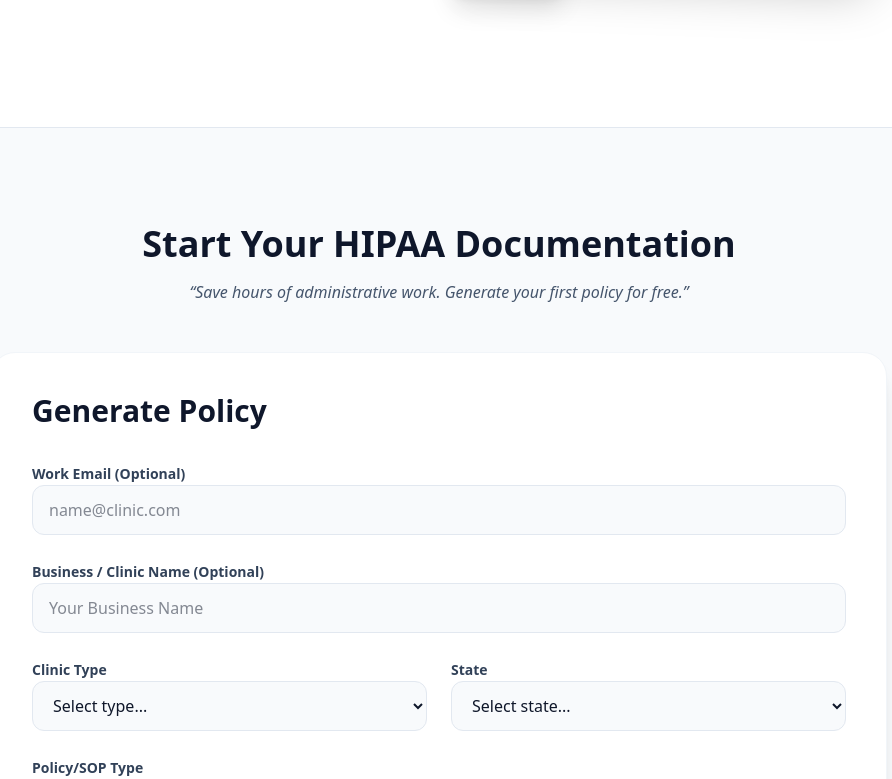
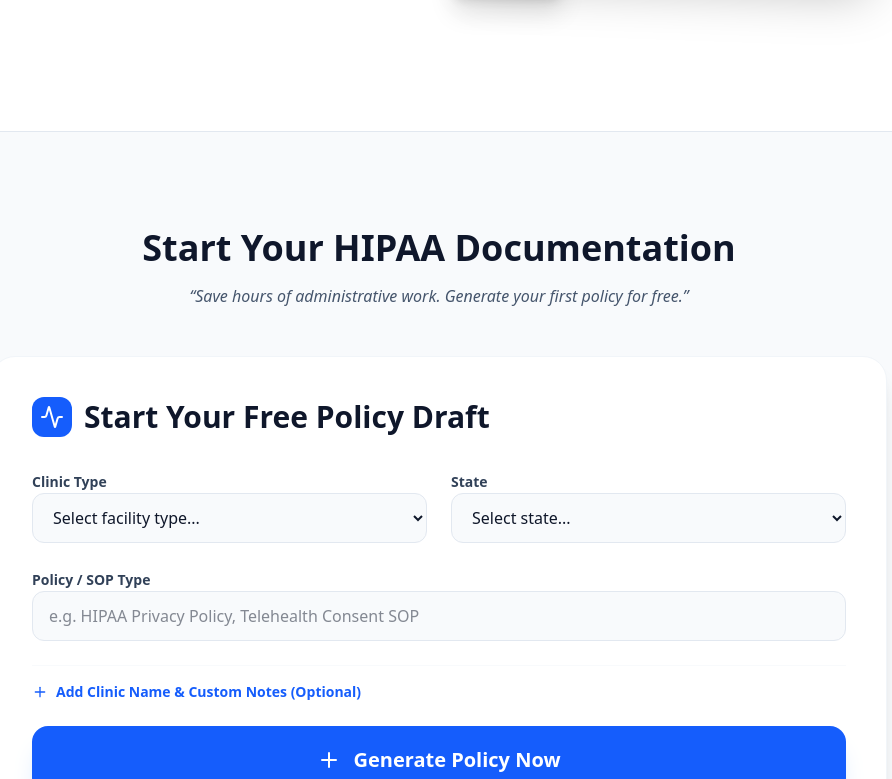
Before and after one commit to jrjr5/policyflow-ai, a Next.js app: page /hipaa-policy-generator in a window 1280 px wide. Shown: the part 2021-2800 px from the top of the page, without its empty margins (201-1093 px from the left). Built offline with nearby package versions, Linux system fonts and the light colour scheme.

Commit message:
Aggressive conversion optimization: high-impact copy, reduced friction generator, sticky mobile CTA, and strategic trust signals

```diff
--- a/src/components/PolicyGenerator.tsx
+++ b/src/components/PolicyGenerator.tsx
@@ -152,41 +152,31 @@ export default function PolicyGenerator() {
   return (
     <div className="w-full">
       <div className="bg-white rounded-3xl p-8 md:p-10 shadow-xl border border-slate-100 mb-8">
-        <h2 className="text-3xl font-bold text-slate-900 mb-8">Generate Policy</h2>
+        <div className="flex items-center gap-3 mb-8">
+          <div className="w-10 h-10 bg-blue-600 rounded-xl flex items-center justify-center text-white">
+            <Activity className="w-6 h-6" />
+          </div>
+          <h2 className="text-3xl font-bold text-slate-900">Start Your Free Policy Draft</h2>
+        </div>
         <form onSubmit={handleGenerate} className="space-y-6">
-          <div className="space-y-2">
-            <label className="text-sm font-semibold text-slate-700">Work Email (Optional)</label>
-            <input
-              type="email"
-              placeholder="name@clinic.com"
-              className="w-full bg-slate-50 border border-slate-200 rounded-xl px-4 py-3"
-              value={formData.email}
-              onChange={(e) => setFormData({...formData, email: e.target.value})}
-            />
-          </div>
-          <div className="space-y-2">
-            <label className="text-sm font-semibold text-slate-700">Business / Clinic Name (Optional)</label>
-            <input
-              placeholder="Your Business Name"
-              className="w-full bg-slate-50 border border-slate-200 rounded-xl px-4 py-3"
-              value={formData.businessName}
-              onChange={(e) => setFormData({...formData, businessName: e.target.value})}
-            />
-          </div>
           <div className="grid md:grid-cols-2 gap-6">
             <div className="space-y-2">
               <label className="text-sm font-semibold text-slate-700">Clinic Type</label>
-              <select required className="w-full bg-slate-50 border border-slate-200 rounded-xl px-4 py-3" value={formData.clinicType} onChange={(e) => setFormData({...formData, clinicType: e.target.value})}>
-                <option value="">Select type...</option>
+              <select required className="w-full bg-slate-50 border border-slate-200 rounded-xl px-4 py-3 focus:ring-2 focus:ring-blue-500 transition-all" value={formData.clinicType} onChange={(e) => setFormData({...formData, clinicType: e.target.value})}>
+                <option value="">Select facility type...</option>
                 <option value="Telehealth">Telehealth</option>
                 <option value="Wellness Clinic">Wellness Clinic</option>
                 <option value="Weight Loss Clinic">Weight Loss Clinic</option>
                 <option value="Med Spa">Med Spa</option>
+                <option value="IV Therapy">IV Therapy</option>
+                <option value="Psychiatry">Psychiatry</option>
+                <option value="Urgent Care">Urgent Care</option>
+                <option value="Chiropractic">Chiropractic</option>
               </select>
             </div>
             <div className="space-y-2">
               <label className="text-sm font-semibold text-slate-700">State</label>
-              <select required className="w-full bg-slate-50 border border-slate-200 rounded-xl px-4 py-3" value={formData.state} onChange={(e) => setFormData({...formData, state: e.target.value})}>
+              <select required className="w-full bg-slate-50 border border-slate-200 rounded-xl px-4 py-3 focus:ring-2 focus:ring-blue-500 transition-all" value={formData.state} onChange={(e) => setFormData({...formData, state: e.target.value})}>
                 <option value="">Select state...</option>
                 {US_STATES.map((state) => (
                   <option key={state} value={state}>{state}</option>
@@ -196,28 +186,63 @@ export default function PolicyGenerator() {
             </div>
           </div>
           <div className="space-y-2">
-            <label className="text-sm font-semibold text-slate-700">Policy/SOP Type</label>
-            <input required placeholder="e.g. HIPAA Compliance" className="w-full bg-slate-50 border border-slate-200 rounded-xl px-4 py-3" value={formData.policyType} onChange={(e) => setFormData({...formData, policyType: e.target.value})} />
+            <label className="text-sm font-semibold text-slate-700">Policy / SOP Type</label>
+            <input required placeholder="e.g. HIPAA Privacy Policy, Telehealth Consent SOP" className="w-full bg-slate-50 border border-slate-200 rounded-xl px-4 py-3 focus:ring-2 focus:ring-blue-500 transition-all" value={formData.policyType} onChange={(e) => setFormData({...formData, policyType: e.target.value})} />
           </div>
-          <div className="space-y-2">
-            <label className="text-sm font-semibold text-slate-700">Additional Notes (Optional)</label>
-            <textarea placeholder="Any specific requirements?" className="w-full bg-slate-50 border border-slate-200 rounded-xl px-4 py-3 min-h-[120px]" value={formData.notes} onChange={(e) => setFormData({...formData, notes: e.target.value})}></textarea>
+
+          <div className="pt-4 border-t border-slate-50">
+            <button
+              type="button"
+              className="text-sm font-bold text-blue-600 flex items-center gap-2 hover:text-blue-700 transition-colors"
+              onClick={() => {
+                const el = document.getElementById('extra-fields');
+                if (el) el.classList.toggle('hidden');
+              }}
+            >
+              <Plus className="w-4 h-4" /> Add Clinic Name & Custom Notes (Optional)
+            </button>
+            <div id="extra-fields" className="hidden mt-6 space-y-6 animate-in fade-in slide-in-from-top-2 duration-300">
+              <div className="space-y-2">
+                <label className="text-sm font-semibold text-slate-700">Business / Clinic Name</label>
+                <input
+                  placeholder="Your Business Name"
+                  className="w-full bg-slate-50 border border-slate-200 rounded-xl px-4 py-3"
+                  value={formData.businessName}
+                  onChange={(e) => setFormData({...formData, businessName: e.target.value})}
+                />
+              </div>
+              <div className="space-y-2">
+                <label className="text-sm font-semibold text-slate-700">Work Email</label>
+                <input
+                  type="email"
+                  placeholder="name@clinic.com"
+                  className="w-full bg-slate-50 border border-slate-200 rounded-xl px-4 py-3"
+                  value={formData.email}
+                  onChange={(e) => setFormData({...formData, email: e.target.value})}
+                />
+              </div>
+              <div className="space-y-2">
+                <label className="text-sm font-semibold text-slate-700">Additional Instructions</label>
+                <textarea placeholder="e.g. Include specific cross-state rules or platform names..." className="w-full bg-slate-50 border border-slate-200 rounded-xl px-4 py-3 min-h-[100px]" value={formData.notes} onChange={(e) => setFormData({...formData, notes: e.target.value})}></textarea>
+              </div>
+            </div>
           </div>
+
           {error && <div className="p-4 bg-red-50 border border-red-200 rounded-xl text-red-600 text-sm font-bold">Error: {error}</div>}
 
           {hasReachedLimit && !policyText ? (
             <div className="space-y-4">
               <div className="p-6 bg-amber-50 border border-amber-200 rounded-2xl text-center">
-                <p className="text-amber-800 font-bold mb-1">Free policy preview already used.</p>
-                <p className="text-amber-700 text-sm">Upgrade to PolicyFlow AI Professional to continue generating policies.</p>
+                <p className="text-amber-800 font-bold mb-1">Free policy preview limit reached.</p>
+                <p className="text-amber-700 text-sm">Upgrade to PolicyFlow AI Professional to continue generating unlimited policies.</p>
               </div>
-              <a href={STRIPE_PAYMENT_LINK} target="_blank" rel="noopener noreferrer" className="w-full bg-blue-600 text-white py-4 rounded-xl font-bold text-lg hover:bg-blue-700 transition-all flex items-center justify-center gap-2 shadow-lg shadow-blue-200">
-                Upgrade to Professional <ArrowRight className="w-5 h-5" />
+              <a href={STRIPE_PAYMENT_LINK} target="_blank" rel="noopener noreferrer" className="w-full bg-blue-600 text-white py-5 rounded-2xl font-black text-xl hover:bg-blue-700 transition-all flex items-center justify-center gap-3 shadow-2xl shadow-blue-200">
+                Upgrade to Professional <ArrowRight className="w-6 h-6" />
               </a>
             </div>
           ) : (
-            <button type="submit" disabled={isGenerating} className="w-full bg-blue-600 text-white py-4 rounded-xl font-bold text-lg hover:bg-blue-700 disabled:opacity-50 flex items-center justify-center gap-3">
-              {isGenerating ? <div className="w-5 h-5 border-2 border-white/30 border-t-white rounded-full animate-spin" /> : <><Plus className="w-5 h-5" /> Generate Policy</>}
+            <button type="submit" disabled={isGenerating} className="w-full bg-blue-600 text-white py-5 rounded-2xl font-black text-xl hover:bg-blue-700 disabled:opacity-50 flex items-center justify-center gap-3 shadow-xl shadow-blue-100 group transition-all">
+              {isGenerating ? <div className="w-6 h-6 border-3 border-white/30 border-t-white rounded-full animate-spin" /> : <><Plus className="w-6 h-6 group-hover:rotate-90 transition-transform duration-300" /> Generate Policy Now</>}
             </button>
           )}
         </form>
--- a/src/components/Pricing.tsx
+++ b/src/components/Pricing.tsx
@@ -12,9 +12,9 @@ export default function Pricing() {
     <section id="pricing" className="py-24 px-6 bg-white border-t border-slate-100">
       <div className="max-w-6xl mx-auto text-center">
         <h2 className="text-sm font-black text-blue-600 uppercase tracking-widest mb-4">Pricing Plans</h2>
-        <h3 className="text-4xl md:text-5xl font-black text-slate-900 mb-6 tracking-tight">Built for Healthcare Businesses of All Sizes.</h3>
+        <h3 className="text-4xl md:text-5xl font-black text-slate-900 mb-6 tracking-tight">Save hours of clinic administrative work every month.</h3>
         <p className="text-xl text-slate-600 mb-12 max-w-2xl mx-auto leading-relaxed">
-          Standardize your clinic operations with professional operational templates and healthcare-focused AI generation.
+          Choose the plan that fits your clinical documentation needs. Compare against hiring expensive consultants or spending dozens of hours manually writing policies.
         </p>
 
         <div className="inline-flex items-center gap-2 bg-blue-50 text-blue-700 px-6 py-3 rounded-full text-sm font-bold mb-16 shadow-sm border border-blue-100">
```
Also changed, not shown: src/app/HomeClient.tsx (+40 -6 lines), src/components/Benefits.tsx (+11 -13 lines), src/components/Navbar.tsx (+4 -4 lines).
